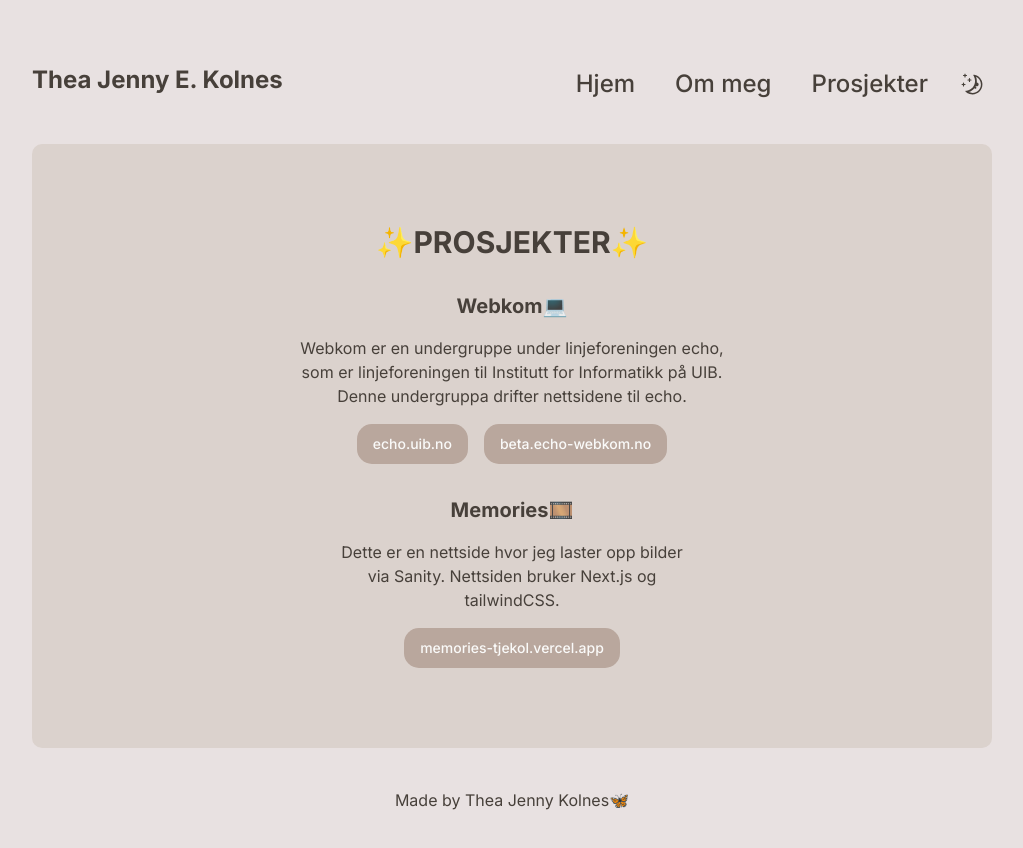
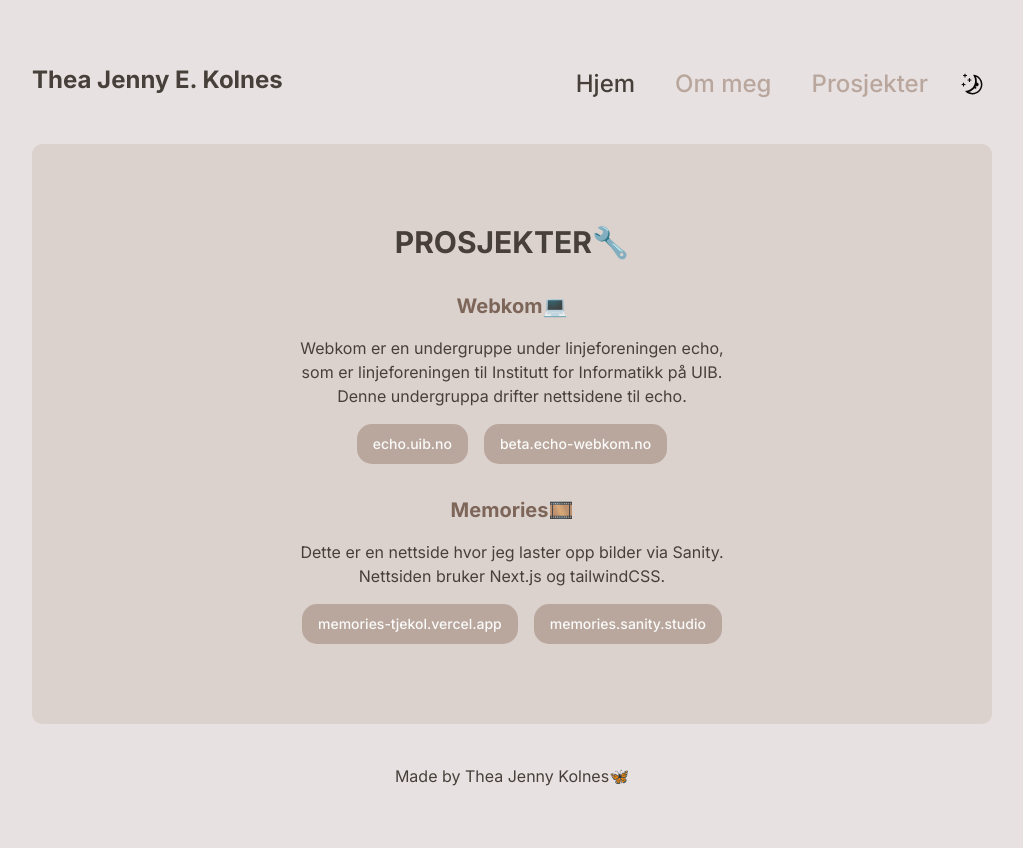
Before and after one commit to tjekol/homepage, a Next.js app in the folder my-app/: page /projects in a window 1280 px wide. Shown: the top 848 px of the page, without its empty margins (128-1151 px from the left). Built offline with nearby package versions, Linux system fonts and the light colour scheme.

Commit message:
interactive nav bar

```diff
--- a/my-app/src/app/about/page.tsx
+++ b/my-app/src/app/about/page.tsx
@@ -1,9 +1,11 @@
 
 export default function About() {
   return (
-    <div className='w-full space-y-8 rounded-[10px] bg-secondary/80 px-10 py-20'>
+    <div className='w-full flex flex-col items-center space-y-8 rounded-[10px] bg-secondary/80 px-10 py-20'>
       <h1 className='text-center uppercase'>Om meg✍🏽</h1>
-      <p className='text-center'>Jeg har stor interesse for videoredigering📹, koding👩🏽‍💻, fotografi📸 og kunst🎨.</p>
+      <div className='w-1/2'>
+        <p className='text-center'>Jeg har stor interesse for videoredigering📹, koding👩🏽‍💻, fotografi📸 og kunst🎨.</p>
+      </div>
     </div>
   );
 }
--- a/my-app/src/app/page.tsx
+++ b/my-app/src/app/page.tsx
@@ -12,7 +12,7 @@ export default function Home() {
   return (
     <div className='w-full space-y-8 rounded-[10px] bg-secondary/80 px-10 py-20'>
       <h1 className='text-center uppercase'>
-        ✨Hei på deg✨
+        Hei på deg✨
       </h1>
       <div className='flex items-center justify-center space-x-8 p-6'>
         <Image
--- a/my-app/src/app/projects/page.tsx
+++ b/my-app/src/app/projects/page.tsx
@@ -5,7 +5,7 @@ export default function Projects() {
   return (
     <div className='w-full flex flex-col items-center space-y-8 rounded-[10px] bg-secondary/80 px-10 py-20'>
       <h1 className='text-center uppercase'>
-        ✨Prosjekter✨
+        Prosjekter🔧
       </h1>
       <div className='flex flex-col items-center space-y-4'>
         <h3 className='text-center'>Webkom💻</h3>
@@ -27,12 +27,19 @@ export default function Projects() {
       </div>
       <div className='flex flex-col items-center space-y-4'>
         <h3>Memories🎞️</h3>
-        <p className='text-center w-1/2'>
+        <p className='text-center w-2/3'>
           Dette er en nettside hvor jeg laster opp bilder via Sanity. Nettsiden bruker Next.js og tailwindCSS.
         </p>
-        <Button>
-          <Link href='https://memories-tjekol.vercel.app/'>memories-tjekol.vercel.app</Link>
-        </Button>
+        <div className='flex flex-row space-x-4'>
+          <Button>
+            <Link href='https://memories-tjekol.vercel.app/'>memories-tjekol.vercel.app</Link>
+          </Button>
+          <Button>
+            <Link href='https://memories.sanity.studio/desk'>
+              memories.sanity.studio
+            </Link>
+          </Button>
+        </div>
       </div>
     </div>
   );
--- a/my-app/src/components/header.tsx
+++ b/my-app/src/components/header.tsx
@@ -1,33 +1,42 @@
+'use client';
+
 import Link from 'next/link';
 import { Button } from './ui/button';
 import { MoonIcon } from '@radix-ui/react-icons';
+import { useState } from 'react';
 
 function Header() {
+  const [page, setPage] = useState('/');
+  console.log(page);
+
   return (
     <div className='w-5/6 flex space-x-2'>
       <h2 className='grow'>Thea Jenny E. Kolnes</h2>
       <Button
         variant='link'
-        className='flex-none text-2xl text-text'
+        className={'flex-none text-2xl ' + (page === '/' ? 'text-text' : 'text-primary')}
+        onClick={() => setPage('/')}
         asChild
       >
         <Link href={'/'}>Hjem</Link>
       </Button>
       <Button
         variant='link'
-        className='flex-none text-2xl text-text'
+        className={'flex-none text-2xl ' + (page === '/about' ? 'text-text' : 'text-primary')}
+        onClick={() => setPage('/about')}
         asChild
       >
         <Link href={'/about'}>Om meg</Link>
       </Button>
       <Button
         variant='link'
-        className='flex-none text-2xl text-text'
+        className={'flex-none text-2xl ' + (page === '/projects' ? 'text-text' : 'text-primary')}
+        onClick={() => setPage('/projects')}
         asChild
       >
         <Link href={'/projects'}>Prosjekter</Link>
       </Button>
-      <Button size='icon' variant='ghost' className='text-text'>
+      <Button size='icon' variant='ghost' className='text-text-text-text'>
         <MoonIcon className='scale-150' />
       </Button>
     </div>
--- a/my-app/src/components/ui/button.tsx
+++ b/my-app/src/components/ui/button.tsx
@@ -16,7 +16,7 @@ const buttonVariants = cva(
           'border border-input bg-background hover:bg-accent hover:text-accent-foreground',
         secondary:
           'bg-secondary text-secondary-foreground hover:bg-secondary/80',
-        ghost: 'hover:bg-secondary hover:text-secondary-foreground',
+        ghost: 'hover:bg-primary hover:text-primary-foreground',
         link: 'text-primary underline-offset-4 hover:underline',
       },
       size: {
--- a/my-app/src/style/globals.css
+++ b/my-app/src/style/globals.css
@@ -87,7 +87,7 @@
   h3 {
     @apply text-xl;
     @apply font-bold;
-    @apply text-text;
+    @apply text-accent;
   }
   p {
     @apply text-text;
```
